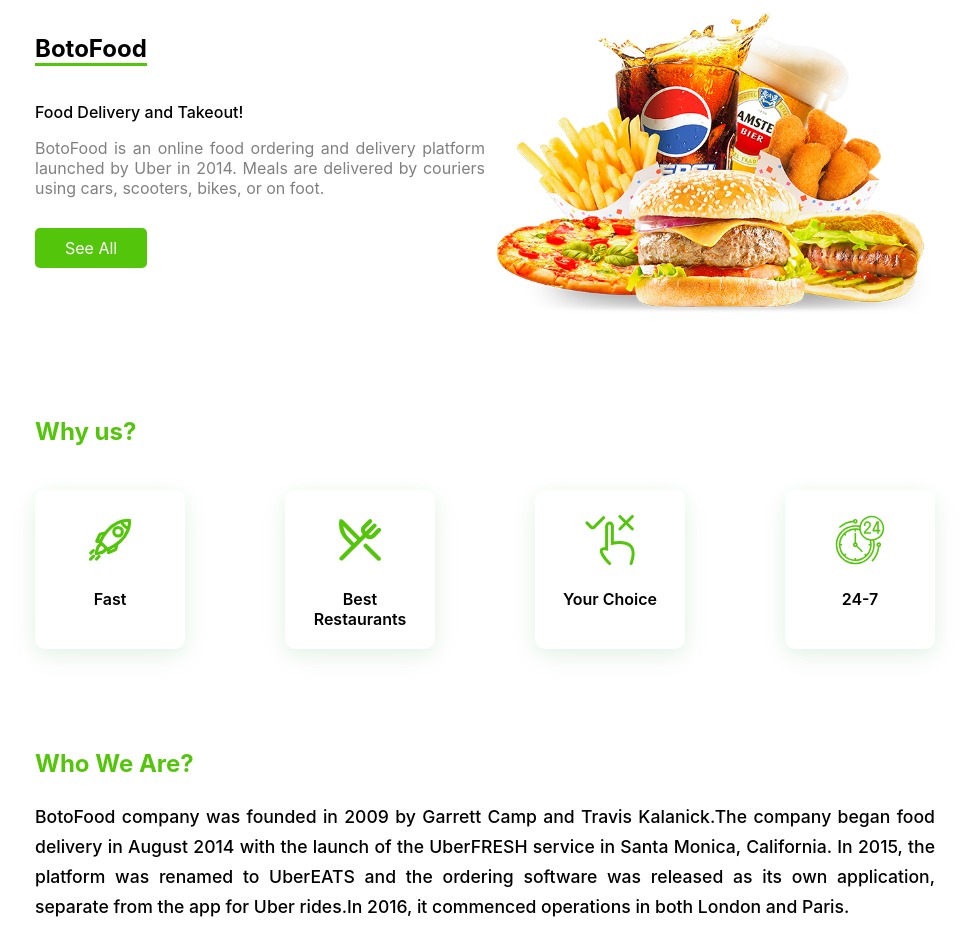
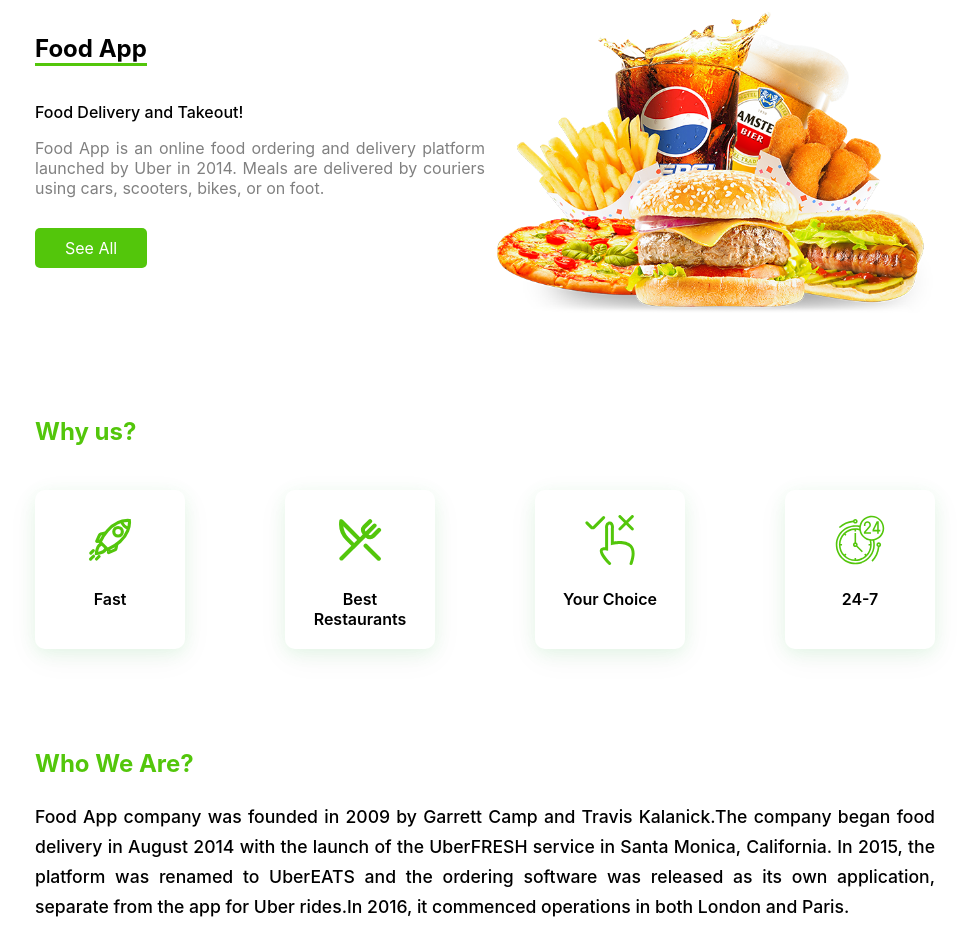
Before and after one commit to MohammadAliPk/Food-Menu-NextJs-, a Next.js app: page / in a window 1280 px wide. Shown: the part 160-1112 px from the top of the page, without its empty margins (155-1124 px from the left). Built offline with nearby package versions, Linux system fonts and the light colour scheme.

Commit message:
text fixed

```diff
--- a/components/modules/Banner.js
+++ b/components/modules/Banner.js
@@ -8,10 +8,10 @@
     return (
         <div className={styles.container}>
             <div className={styles.left}>
-                <h2>BotoFood</h2>
+                <h2>Food App</h2>
                 <p>Food Delivery and Takeout!</p>
                 <span>
-                    BotoFood is an online food ordering and delivery platform launched by
+                    Food App is an online food ordering and delivery platform launched by
                     Uber in 2014. Meals are delivered by couriers using cars, scooters,
                     bikes, or on foot.
                 </span>
--- a/components/modules/Definition.js
+++ b/components/modules/Definition.js
@@ -5,7 +5,7 @@
         <div className={styles.container}>
             <h3>Who We Are?</h3>
             <p>
-                BotoFood company was founded in 2009 by Garrett Camp and Travis
+                Food App company was founded in 2009 by Garrett Camp and Travis
                 Kalanick.The company began food delivery in August 2014 with the launch
                 of the UberFRESH service in Santa Monica, California. In 2015, the
                 platform was renamed to UberEATS and the ordering software was released
```
